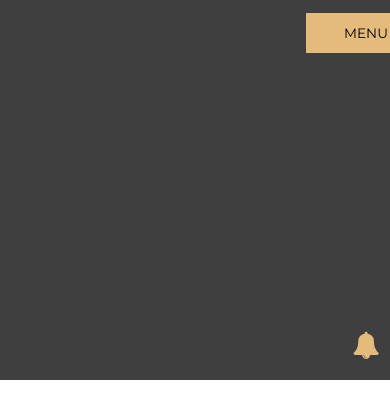
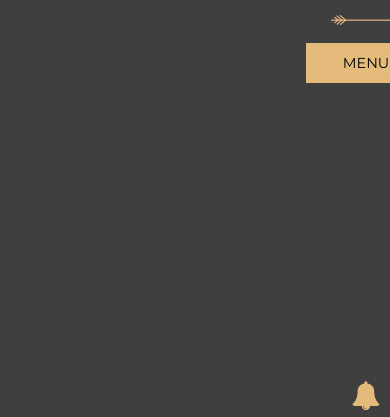
Before and after one commit to keatshyperion/web290, a plain HTML site: page index.html in a window 390 px wide. Shown: the part 584-1001 px from the top of the page. Drawn offline with Linux system fonts and the light colour scheme; a web font is replaced by a local one.

Commit message:
Update style.css

```diff
--- a/css/style.css
+++ b/css/style.css
@@ -6,14 +6,21 @@
    License: none (public domain)
 
 */
+
 @media (max-width: 720px) {
   html {
     font-size: 85%;
-    text-align: justify; } }
+    text-align: justify; }
+}
 @media (max-width: 320px) {
   html {
-    font-size: 70%; } }
-
+    font-size: 80%; }
+}
+@media(max-width:1220px){
+html{
+   font-size:90%;
+}
+}
 a,
 abbr,
 acronym,
```
